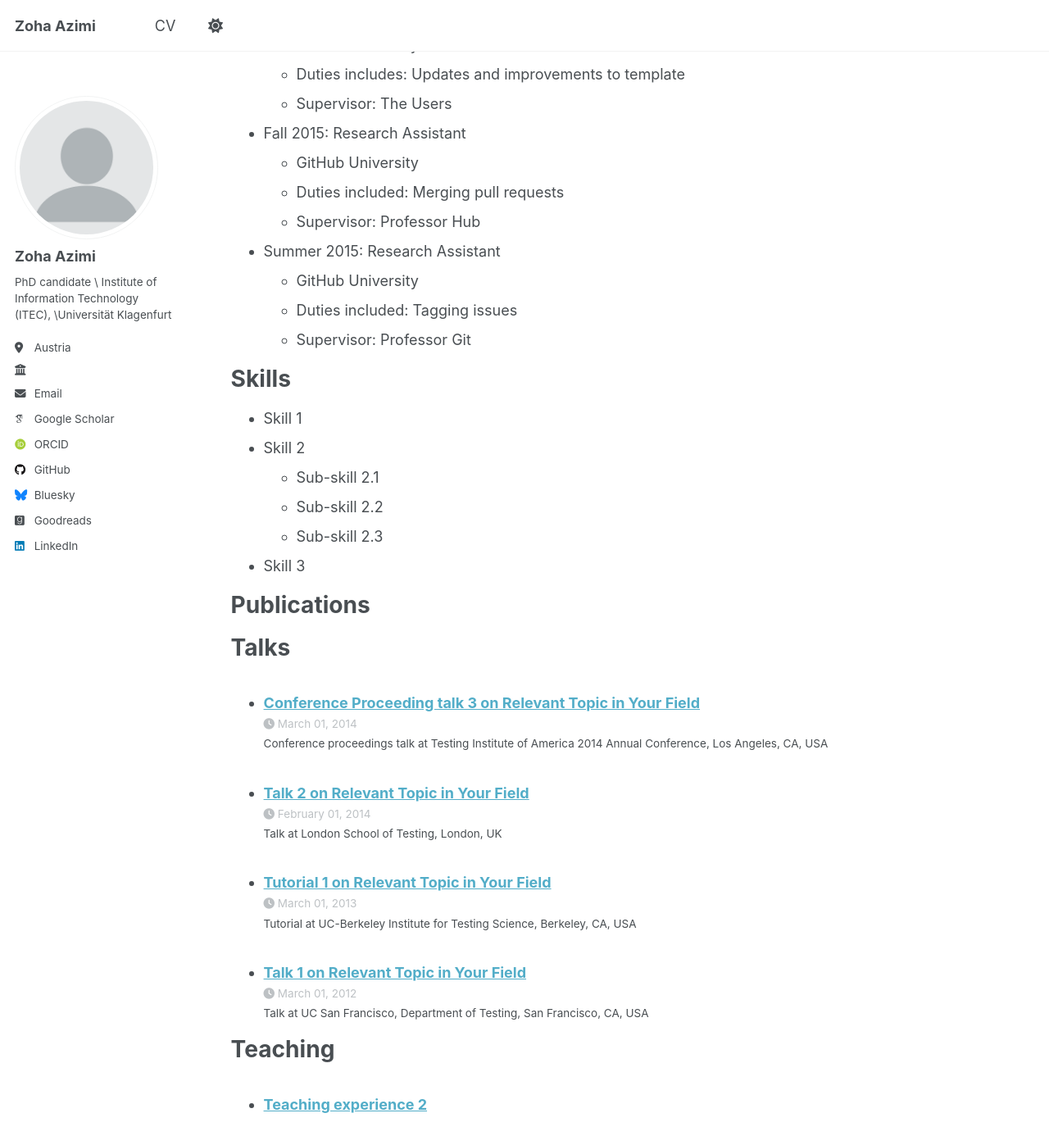
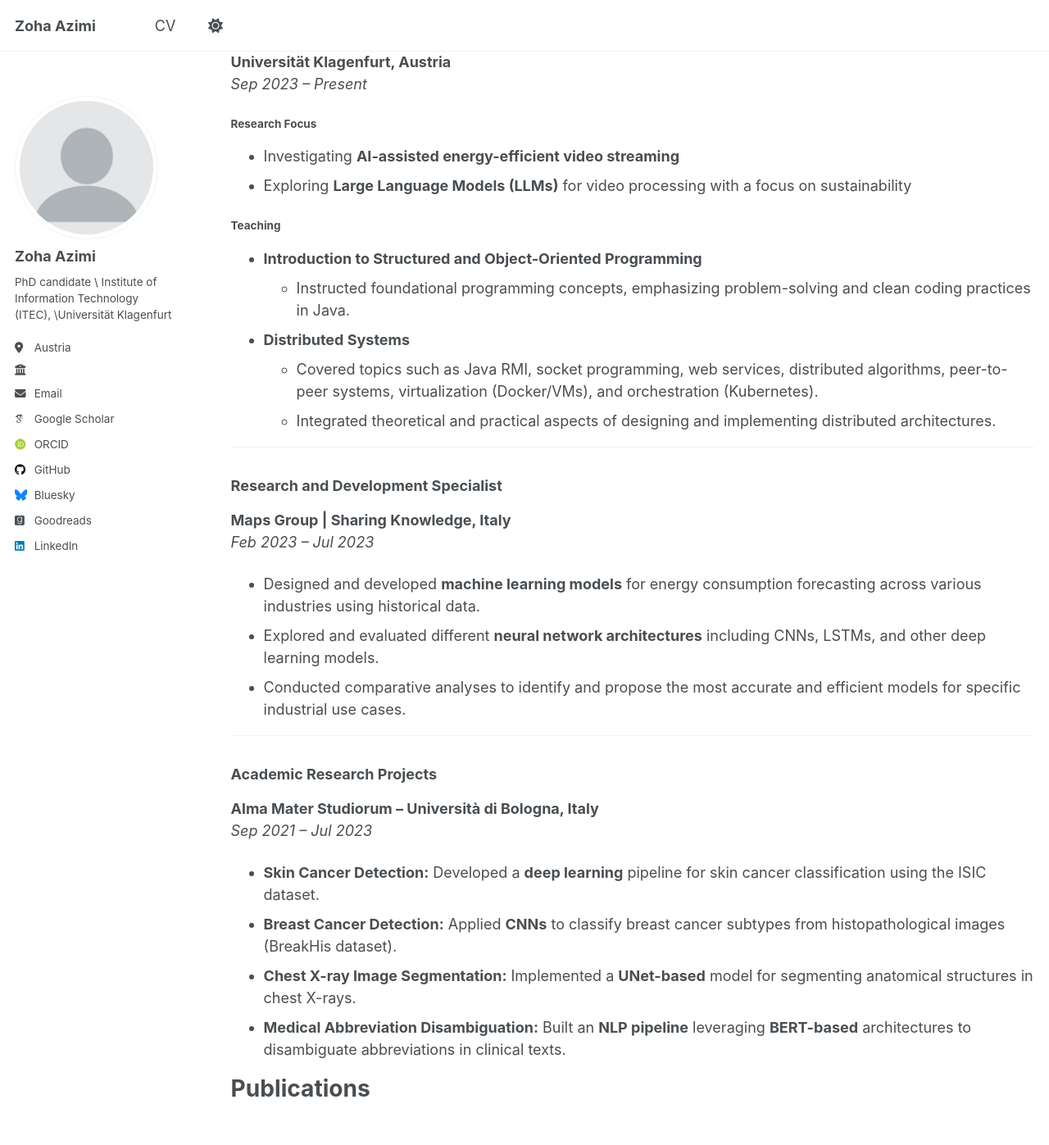
Before and after one commit to zoha-az/zoha-az, a Jekyll site: the page built from _pages/cv.md, in a window 1280 px wide and 1400 px high, scrolled down 962 px. Shown: the top 1397 px of the window at 82% size. Built offline with Jekyll 4.4.1, drawn with Linux system fonts in a browser that asks for light colours; some web fonts are replaced; a script that is not in the unit is left out; some of the changed text lies outside the part shown.

Commit message:
Update cv.md

```diff
--- a/_pages/cv.md
+++ b/_pages/cv.md
@@ -41,48 +41,48 @@ Education
 
 Work experience
 ======
-* Spring 2024: Academic Pages Collaborator
-  * GitHub University
-  * Duties includes: Updates and improvements to template
-  * Supervisor: The Users
 
-* Fall 2015: Research Assistant
-  * GitHub University
-  * Duties included: Merging pull requests
-  * Supervisor: Professor Hub
+### University Assistant
+**Universität Klagenfurt, Austria**
+*Sep 2023 – Present*
 
-* Summer 2015: Research Assistant
-  * GitHub University
-  * Duties included: Tagging issues
-  * Supervisor: Professor Git
+#### Research Focus
+- Investigating **AI-assisted energy-efficient video streaming**
+- Exploring **Large Language Models (LLMs)** for video processing with a focus on sustainability
 
-Skills
-======
-* Skill 1
-* Skill 2
-  * Sub-skill 2.1
-  * Sub-skill 2.2
-  * Sub-skill 2.3
-* Skill 3
+#### Teaching
+- **Introduction to Structured and Object-Oriented Programming**
+  - Instructed foundational programming concepts, emphasizing problem-solving and clean coding practices in Java.
+- **Distributed Systems**
+  - Covered topics such as Java RMI, socket programming, web services, distributed algorithms, peer-to-peer systems, virtualization (Docker/VMs), and orchestration (Kubernetes).
+  - Integrated theoretical and practical aspects of designing and implementing distributed architectures.
+
+---
+
+### Research and Development Specialist
+**Maps Group | Sharing Knowledge, Italy**
+*Feb 2023 – Jul 2023*
+
+- Designed and developed **machine learning models** for energy consumption forecasting across various industries using historical data.
+- Explored and evaluated different **neural network architectures** including CNNs, LSTMs, and other deep learning models.
+- Conducted comparative analyses to identify and propose the most accurate and efficient models for specific industrial use cases.
+
+---
+
+### Academic Research Projects
+**Alma Mater Studiorum – Università di Bologna, Italy**
+*Sep 2021 – Jul 2023*
+
+- **Skin Cancer Detection:** Developed a **deep learning** pipeline for skin cancer classification using the ISIC dataset.
+- **Breast Cancer Detection:** Applied **CNNs** to classify breast cancer subtypes from histopathological images (BreakHis dataset).
+- **Chest X-ray Image Segmentation:** Implemented a **UNet-based** model for segmenting anatomical structures in chest X-rays.
+- **Medical Abbreviation Disambiguation:** Built an **NLP pipeline** leveraging **BERT-based** architectures to disambiguate abbreviations in clinical texts.
+
+
+
 
 Publications
 ======
   <ul>{% for post in site.publications reversed %}
     {% include archive-single-cv.html %}
   {% endfor %}</ul>
-
-Talks
-======
-  <ul>{% for post in site.talks reversed %}
-    {% include archive-single-talk-cv.html  %}
-  {% endfor %}</ul>
-
-Teaching
-======
-  <ul>{% for post in site.teaching reversed %}
-    {% include archive-single-cv.html %}
-  {% endfor %}</ul>
-
-Service and leadership
-======
-* Currently signed in to 43 different slack teams
```
